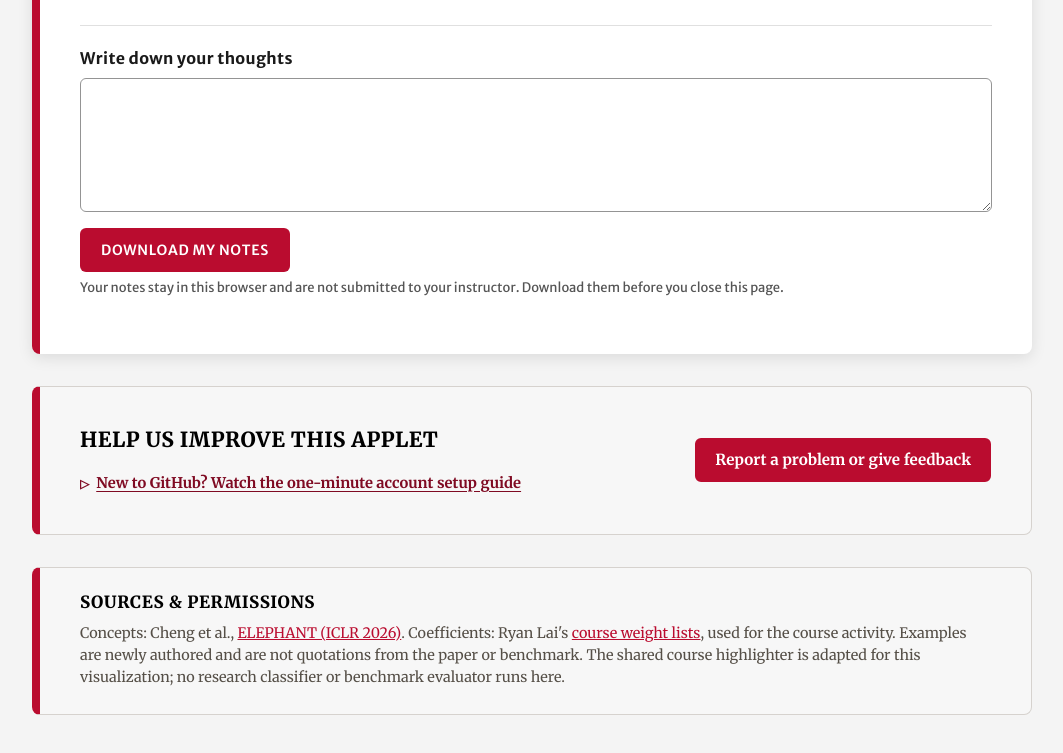
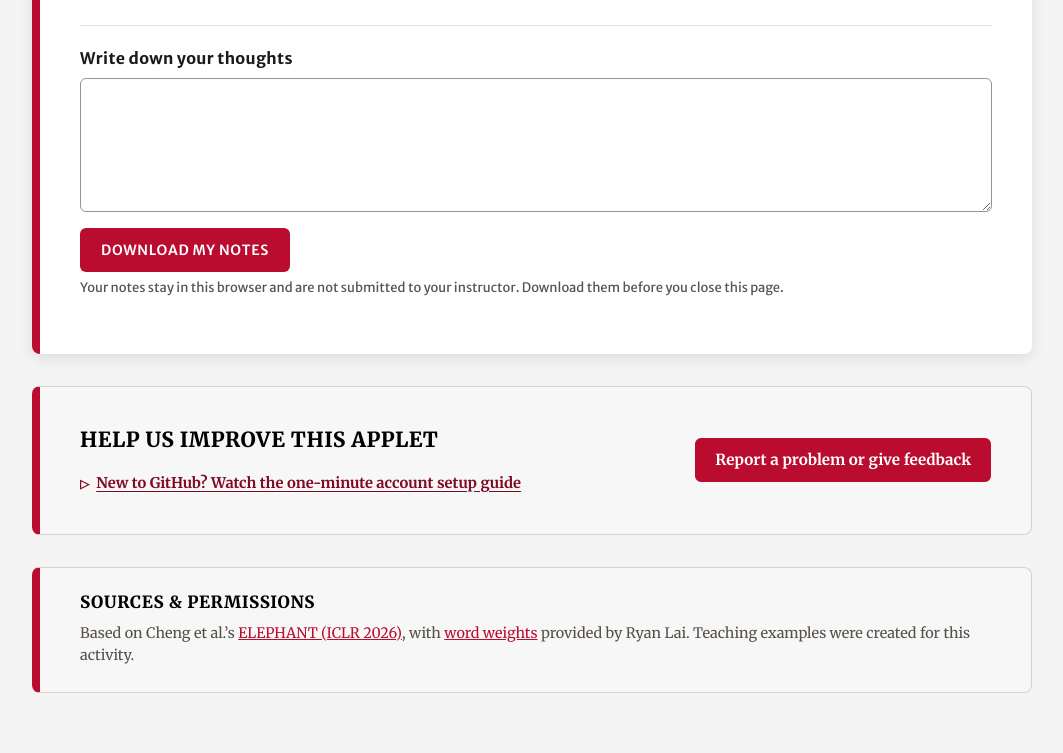
Before and after one commit to uga-ling2150/applets, a plain HTML site: page docs/week_12/12A_ai_sycophancy.html in a window 1280 px wide. Shown: the part 2129-2882 px from the top of the page, without its empty margins (108-1171 px from the left). Drawn offline with nearby package versions, Linux system fonts and the light colour scheme.

Commit message:
Keep 12A source credit concise (#44)

```diff
--- a/docs/week_12/12A_ai_sycophancy.html
+++ b/docs/week_12/12A_ai_sycophancy.html
@@ -74,5 +74,5 @@
 </section>
 </main>
 <section class="applet-feedback-card applet-feedback-card--followed" aria-labelledby="applet-feedback-heading"><div class="applet-feedback-card__content"><div><h2 id="applet-feedback-heading">Help us improve this applet</h2><a class="applet-feedback-card__tutorial" href="https://kaltura.uga.edu/media/t/1_bhor4qfq" target="_blank" rel="noopener noreferrer">New to GitHub? Watch the one-minute account setup guide <span class="visually-hidden">(opens in a new tab)</span></a></div><a class="applet-feedback-card__button" href="https://github.com/uga-ling2150/applets/issues/new?template=applet-feedback.yml&amp;title=%5BApplet%20feedback%5D%20Activity%2012A%3A%20AI%20Sycophancy&amp;applet=Activity%2012A%3A%20AI%20Sycophancy&amp;source-url=https%3A%2F%2Fuga-ling2150.github.io%2Fapplets%2Fweek_12%2F12A_ai_sycophancy.html" target="_blank" rel="noopener noreferrer">Report a problem or give feedback <span class="visually-hidden">(opens in a new tab)</span></a></div></section>
-<footer class="source-card" aria-labelledby="sources-title"><h3 id="sources-title">Sources &amp; permissions</h3><p>Concepts: Cheng et al., <a href="https://proceedings.iclr.cc/paper_files/paper/2026/file/d3362f84979d16cee000f09eef61244c-Paper-Conference.pdf" target="_blank" rel="noopener noreferrer">ELEPHANT (ICLR 2026)<span class="visually-hidden"> (opens in a new tab)</span></a>. Coefficients: Ryan Lai's <a href="https://github.com/uga-ling2150/applets/blob/a2ad49b56767176d4834bd3b06e64ba771f22ceb/docs/week_12/12a/weights.json" target="_blank" rel="noopener noreferrer">course weight lists<span class="visually-hidden"> (opens in a new tab)</span></a>, used for the course activity. Examples are newly authored and are not quotations from the paper or benchmark. The shared course highlighter is adapted for this visualization; no research classifier or benchmark evaluator runs here.</p></footer>
+<footer class="source-card" aria-labelledby="sources-title"><h3 id="sources-title">Sources &amp; permissions</h3><p>Based on Cheng et al.’s <a href="https://proceedings.iclr.cc/paper_files/paper/2026/file/d3362f84979d16cee000f09eef61244c-Paper-Conference.pdf" target="_blank" rel="noopener noreferrer">ELEPHANT (ICLR 2026)<span class="visually-hidden"> (opens in a new tab)</span></a>, with <a href="https://github.com/uga-ling2150/applets/blob/a2ad49b56767176d4834bd3b06e64ba771f22ceb/docs/week_12/12a/weights.json" target="_blank" rel="noopener noreferrer">word weights<span class="visually-hidden"> (opens in a new tab)</span></a> provided by Ryan Lai. Teaching examples were created for this activity.</p></footer>
 </body></html>
```
